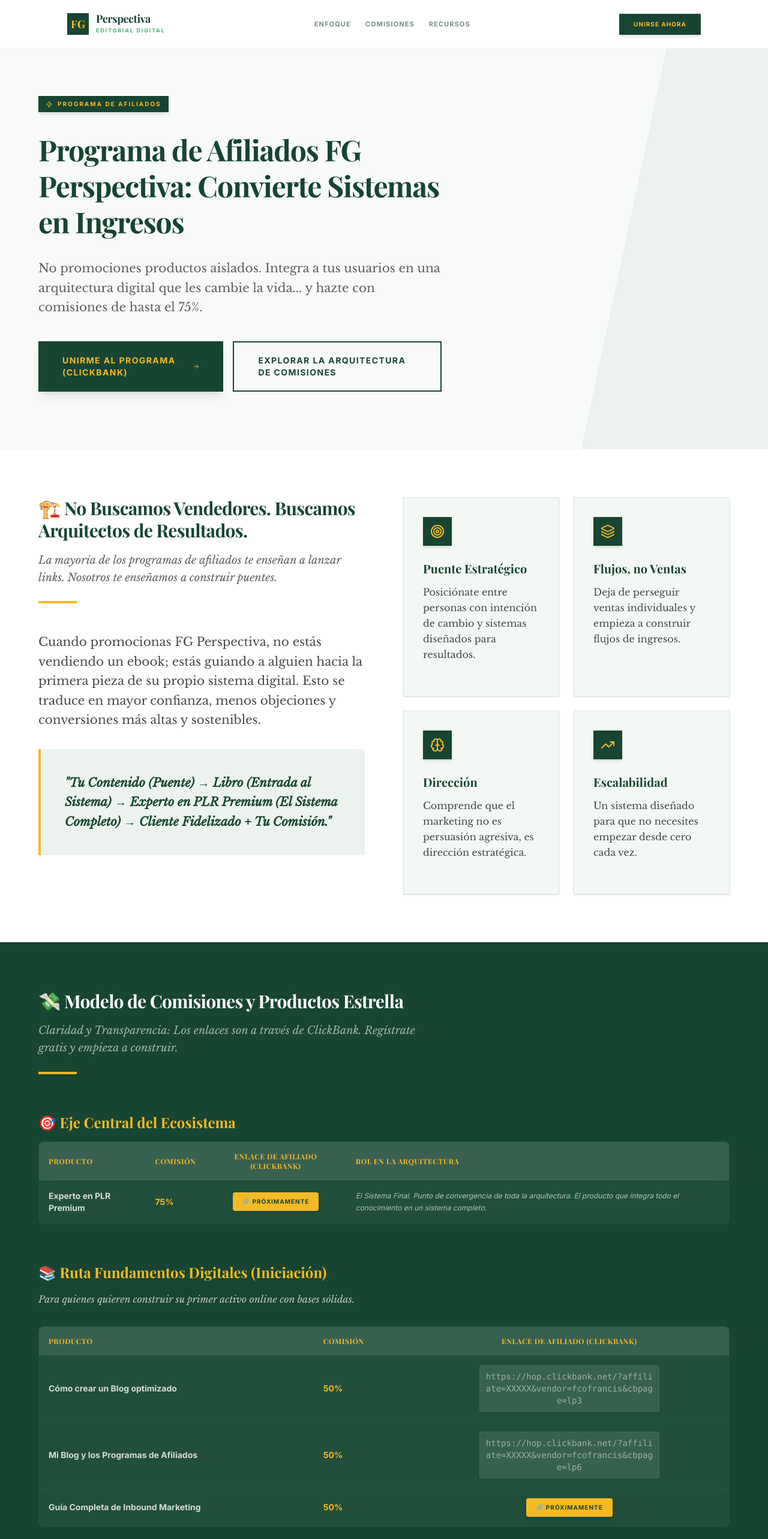
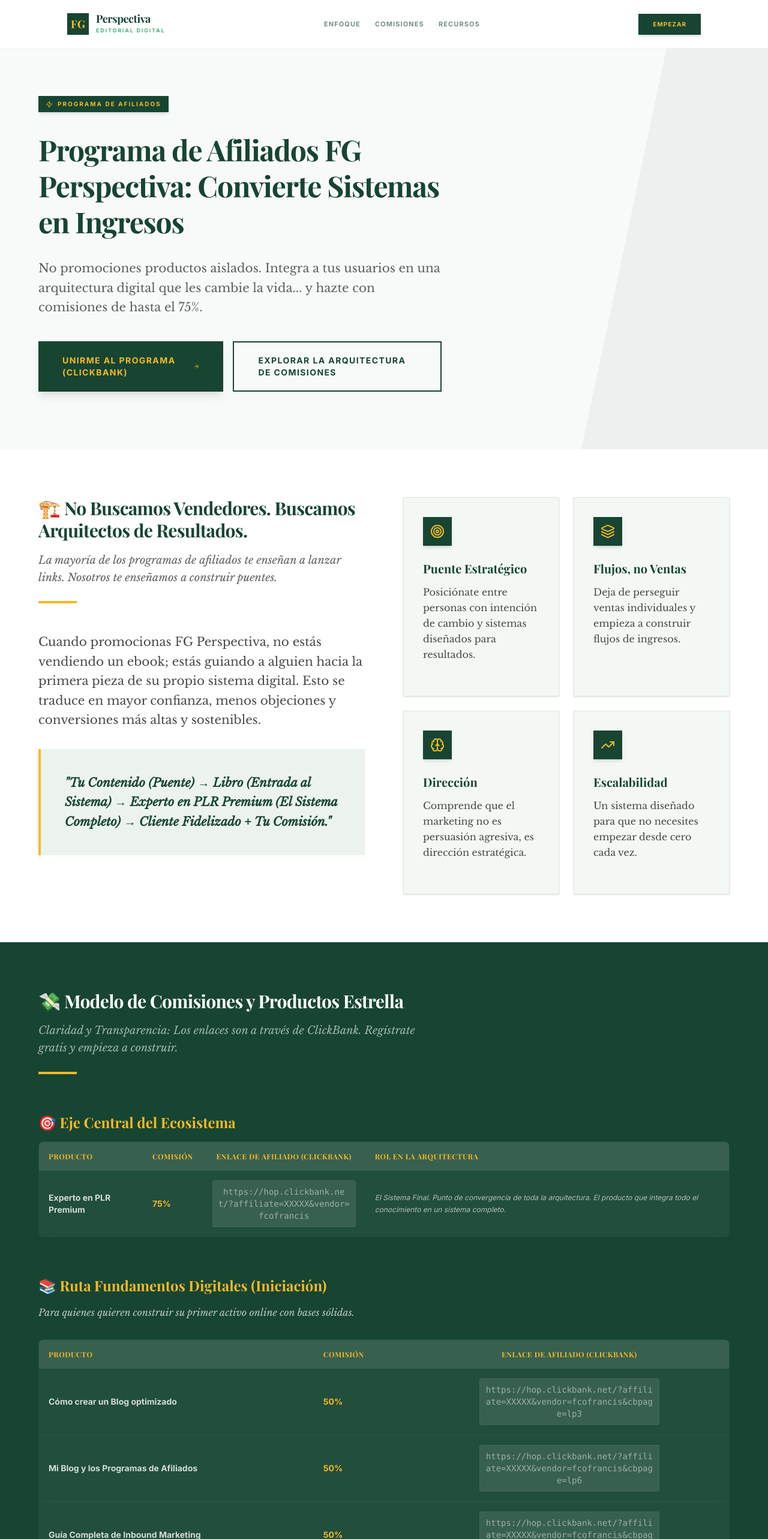
Before and after one commit to githubinf/FG-afiliados, a React (Vite) app: page / in a window 1280 px wide. Shown: the top 2566 px of the page at 60% size. Built offline with nearby package versions, Linux system fonts and the light colour scheme; a web font is replaced by a local one.

Commit message:
feat(products): Add custom affiliate links
Replaces "PRÓXIMAMENTE" text with direct ClickBank hoplinks for products. This allows affiliates to immediately use their personalized links for promotion, enhancing tracking and conversion.

```diff
--- a/src/App.tsx
+++ b/src/App.tsx
@@ -252,7 +252,7 @@
                 name: "Experto en PLR Premium",
                 commission: "75%",
                 role: "El Sistema Final. Punto de convergencia de toda la arquitectura. El producto que integra todo el conocimiento en un sistema completo.",
-                buttonText: "PRÓXIMAMENTE"
+                customLink: "https://hop.clickbank.net/?affiliate=XXXXX&vendor=fcofrancis"
               }
             ]}
           />
@@ -274,7 +274,7 @@
               {
                 name: "Guía Completa de Inbound Marketing",
                 commission: "50%",
-                buttonText: "PRÓXIMAMENTE"
+                customLink: "https://hop.clickbank.net/?affiliate=XXXXX&vendor=fcofrancis&cbpage=lp13"
               }
             ]}
           />
@@ -370,6 +370,9 @@
               </div>
               <p className="text-white/70 text-sm font-serif leading-relaxed">
                 📌 <span className="font-bold text-white">Recuerda:</span> Todos los enlaces de afiliado se generan a través de ClickBank. Si aún no tienes cuenta, puedes <a href="https://www.clickbank.com/" target="_blank" rel="noopener noreferrer" className="text-[#f4b925] underline hover:text-white transition-colors">crearla gratis aquí</a>. Una vez registrado, sustituye los enlaces de la tabla por tus propios "hoplinks" personalizados.
+              </p>
+              <p className="text-white/70 text-sm font-serif leading-relaxed mt-4">
+                Para recoger links personalizados entra en tu cuenta de Clickbank, ve al mercaplace, escribe "Experto en PLR", da clic en "Get affiliate link", selecciona la landing page de tu agrado.
               </p>
             </div>
 
@@ -535,7 +538,7 @@
             />
             <FAQItem
               question="¿Hay un soporte para afiliados?"
-              answer="¡Por supuesto! Puedes contactarnos en afiliados@fgperspectiva.com para cualquier duda o para recibir consejos de promoción."
+              answer="¡Por supuesto! Puedes contactarnos en <a href='mailto:afiliados@fgperspectiva.com' class='text-[#174532] font-bold underline hover:text-[#4db380] transition-colors'>afiliados@fgperspectiva.com</a> para cualquier duda o para recibir consejos de promoción."
             />
             <FAQItem
               question="¿Cuál es la mejor forma de empezar?"
@@ -566,10 +569,9 @@
             <div>
               <h4 className="text-white font-bold uppercase tracking-[0.2em] text-[10px] mb-6">Navegación</h4>
               <ul className="space-y-3 text-xs text-[#4db380] font-bold uppercase tracking-widest">
-                <li><a href="#" className="hover:text-white transition-colors">Biblioteca</a></li>
-                <li><a href="#" className="hover:text-white transition-colors">Sistemas</a></li>
-                <li><a href="#" className="hover:text-white transition-colors">Sobre nosotros</a></li>
-                <li><a href="#" className="hover:text-white transition-colors">Blog</a></li>
+                <li><a href="https://fgperspectiva.vercel.app/#biblioteca" target="_blank" rel="noopener noreferrer" className="hover:text-white transition-colors">Biblioteca</a></li>
+                <li><a href="https://fgperspectiva.vercel.app/#sistemas" target="_blank" rel="noopener noreferrer" className="hover:text-white transition-colors">Sistemas</a></li>
+                <li><a href="https://despertarindomable.blogspot.com/" target="_blank" rel="noopener noreferrer" className="hover:text-white transition-colors">Blog</a></li>
               </ul>
             </div>
           </div>
@@ -623,7 +625,7 @@
             onClick={(e) => scrollToSection(e, 'join')}
             className="bg-[#174532] text-[#f4b925] px-6 py-2.5 font-bold text-[10px] uppercase tracking-widest hover:bg-[#1f513a] transition-all shadow-md cursor-pointer"
           >
-            Unirse ahora
+            Empezar
           </a>
         </div>
       </nav>
```
Also changed, not shown: 1 other file (tests, documents, lock files or other folders).
